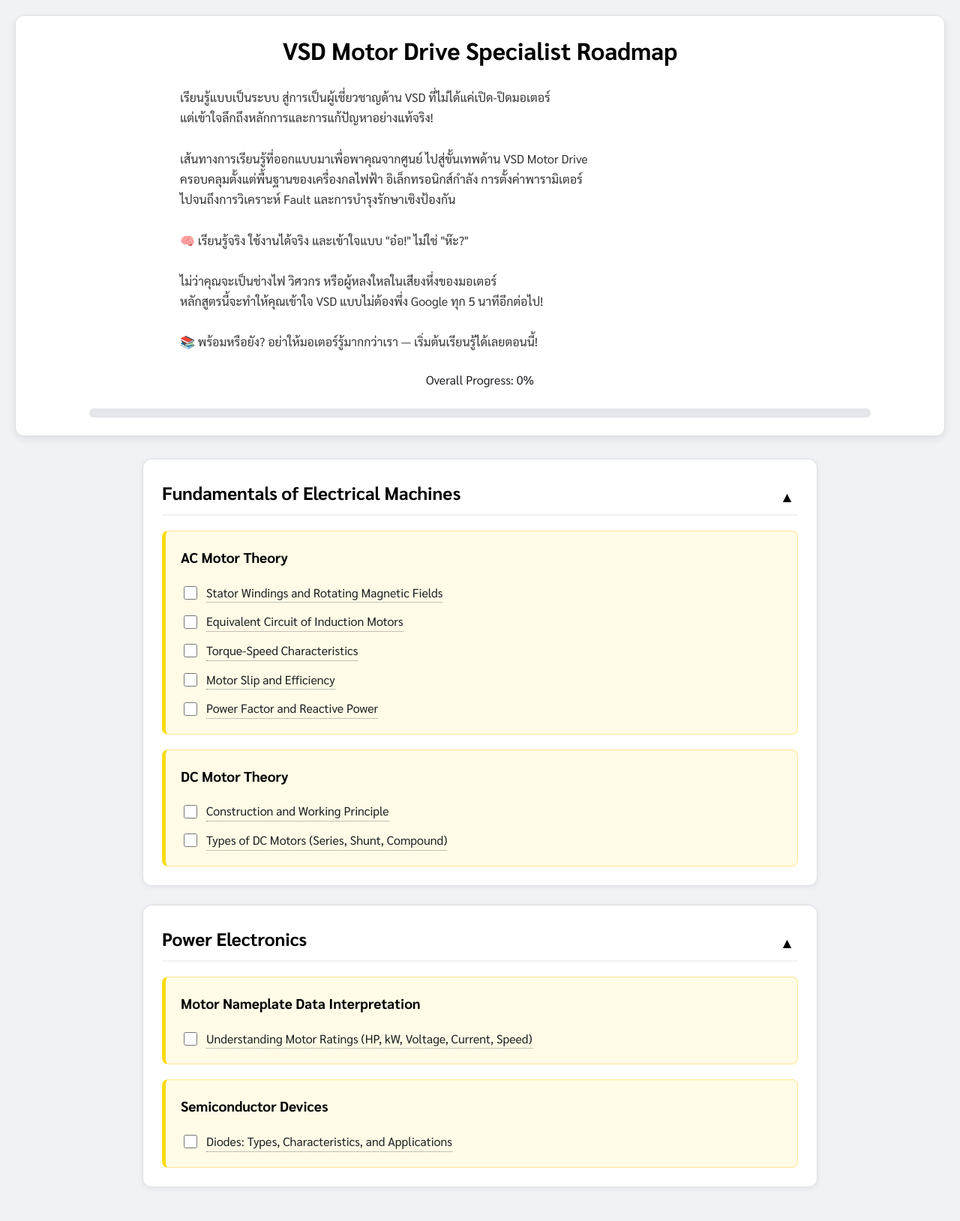
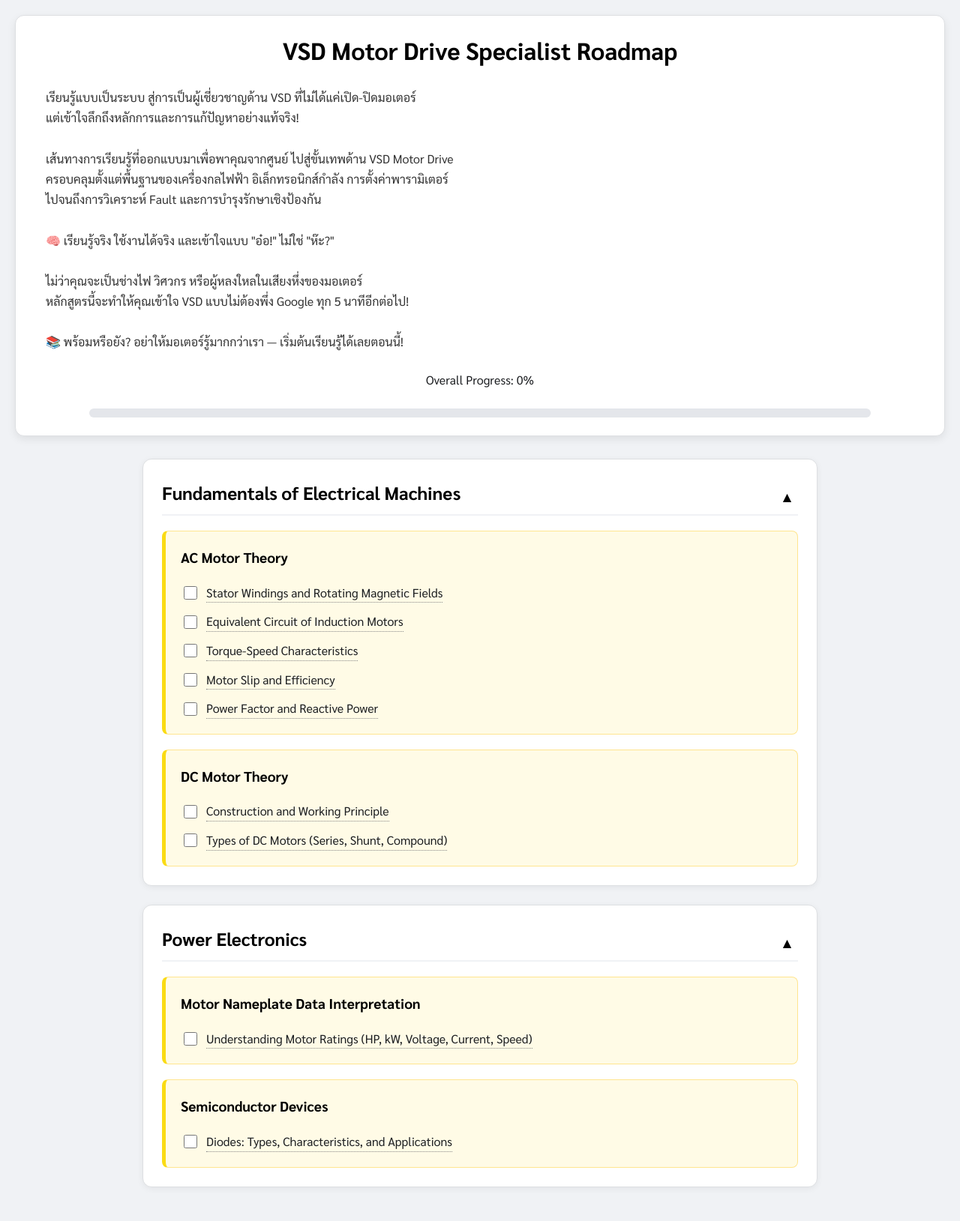
Before and after one commit to Ruckkup/VSD-Maintenance, a Jekyll site: the page built from index.html, in a window 1280 px wide. Shown: the whole page at 75% size. Built offline with Jekyll 4.4.1, drawn with Linux system fonts in a browser that asks for light colours.

Commit message:
Align description text to left

```diff
--- a/assets/css/style.css
+++ b/assets/css/style.css
@@ -27,7 +27,7 @@ header h1 {
 
 /* ===== ส่วนที่แก้ไขแล้ว ===== */
 .roadmap-description {
-    max-width: 800px;
+    max-width: 1600px;
     margin: 1.5rem auto; /* เพิ่มระยะห่างบนล่างเล็กน้อยเพื่อความสวยงาม */
     text-align: left;  /* จัดชิดซ้าย */
     white-space: pre-wrap; /* ทำให้การเว้นบรรทัดจาก _config.yml แสดงผลถูกต้อง */
```
